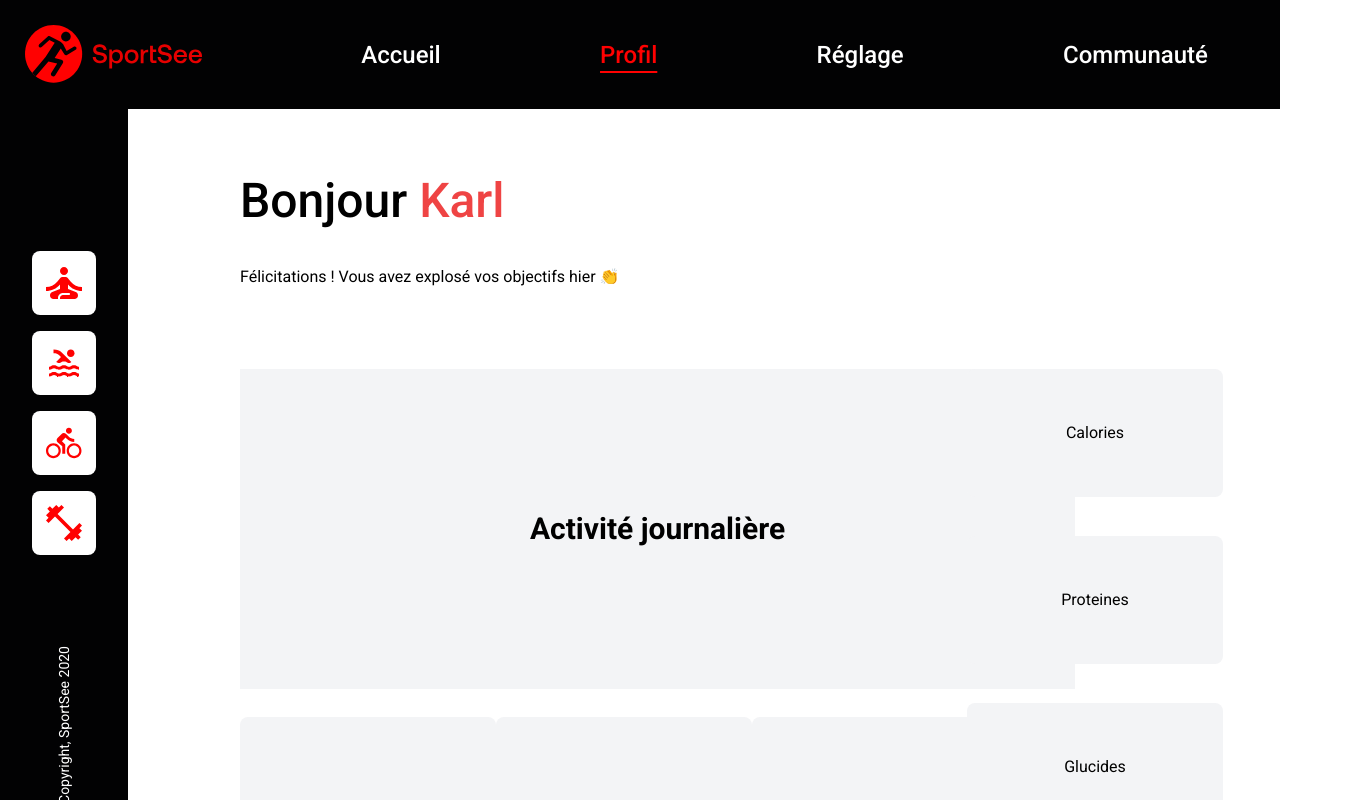
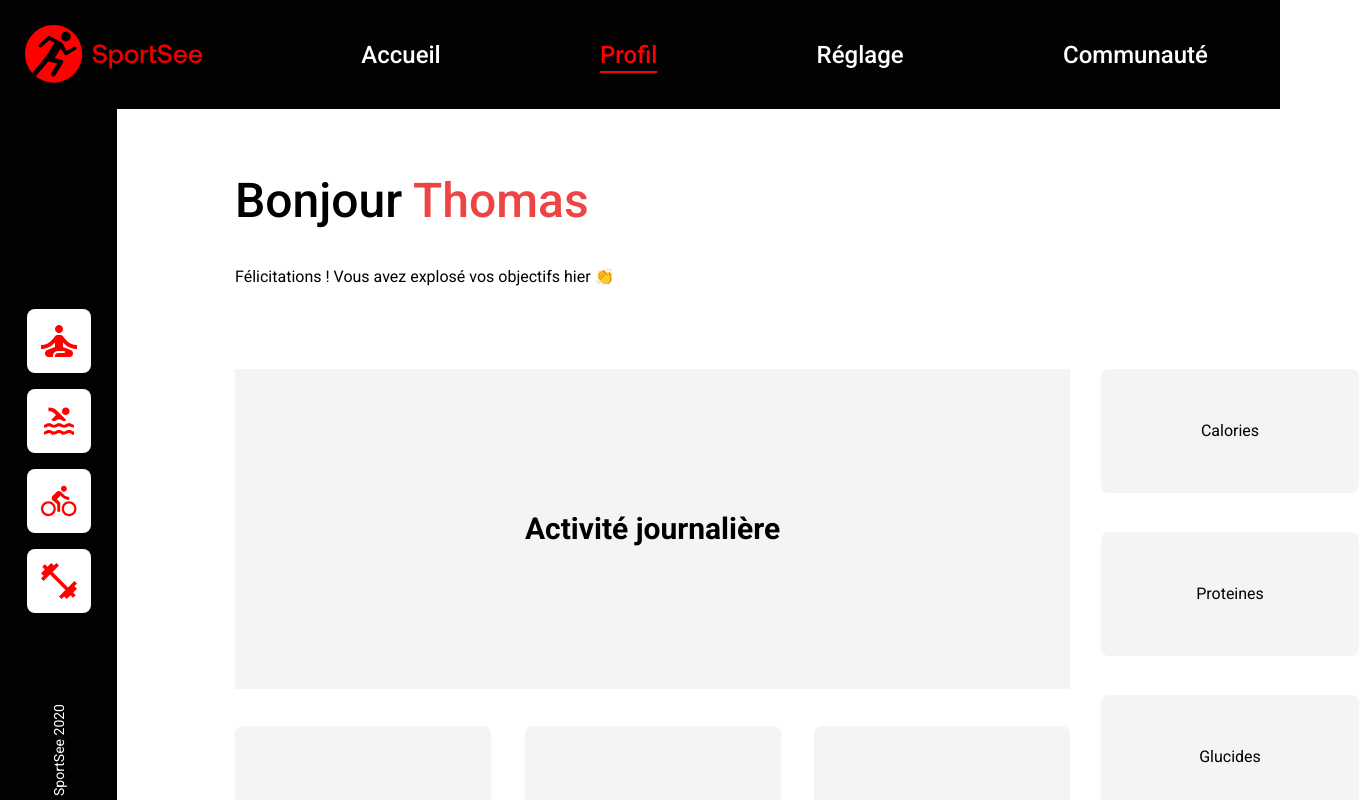
Before and after one commit to KpryKorn/projet-12, a React (Vite) app in the folder sportsee-frontend/: page / in a window 1280 px wide. Shown: the top 800 px of the page, 1359 px wide, since content can reach past the window. Built offline with nearby package versions, Linux system fonts and the light colour scheme.

Commit message:
style: ajuster les composants et améliorer la mise en page

```diff
--- a/sportsee-frontend/src/components/charts/tracker-informations.tsx
+++ b/sportsee-frontend/src/components/charts/tracker-informations.tsx
@@ -1,6 +1,6 @@
 export default function TrackerInformations({ text }: { text: string }) {
   return (
-    <article className="min-w-64 h-32 bg-gray-100 flex items-center justify-center rounded-lg">
+    <article className="min-w-[258px] h-[124px] bg-gray-100 flex items-center justify-center rounded-lg">
       <p>{text}</p>
     </article>
   );
--- a/sportsee-frontend/src/components/greetings.tsx
+++ b/sportsee-frontend/src/components/greetings.tsx
@@ -5,27 +5,26 @@ export default function Greetings({ userId }: { userId: number }) {
   const [userData, setUserData] = useState<UserData | null>(null);
   const [error, setError] = useState<string | null>(null);
 
-  useEffect(() => {
-    async function loadData() {
-      try {
-        const data = await fetchUserData(userId);
-        setUserData(data);
-      } catch (error: any) {
-        setError(error.message);
-      }
-    }
+  // useEffect(() => {
+  //   async function loadData() {
+  //     try {
+  //       const data = await fetchUserData(userId);
+  //       setUserData(data);
+  //     } catch (error: any) {
+  //       setError(error.message);
+  //     }
+  //   }
 
-    loadData();
-  }, [userId]);
+  //   loadData();
+  // }, [userId]);
 
-  if (error) return <div>Error: {error}</div>;
-  if (!userData) return <div>Loading...</div>;
+  // if (error) return <div>Error: {error}</div>;
+  // if (!userData) return <div>Loading...</div>;
 
   return (
     <div className="mb-20">
       <h1 className="text-5xl font-medium">
-        Bonjour{" "}
-        <span className="text-red-500">{userData.userInfos.firstName}</span>
+        Bonjour <span className="text-red-500">Thomas</span>
       </h1>
 
       <p className="mt-10">
--- a/sportsee-frontend/src/components/sidebar.tsx
+++ b/sportsee-frontend/src/components/sidebar.tsx
@@ -6,7 +6,7 @@ import swimIcon from "../assets/swim.svg";
 
 export default function Sidebar() {
   return (
-    <aside className="fixed bg-noir-sportsee max-w-32 px-8 flex flex-col items-center justify-center min-h-screen">
+    <aside className="fixed bg-noir-sportsee w-[117px] sidebar px-8 flex flex-col items-center justify-center">
       <div className="flex flex-col space-y-4 -mt-8">
         <IconeSidebar icone={meditateIcon} />
         <IconeSidebar icone={swimIcon} />
--- a/sportsee-frontend/src/index.css
+++ b/sportsee-frontend/src/index.css
@@ -7,3 +7,12 @@
 body {
   font-family: "Roboto", sans-serif;
 }
+
+#root {
+  max-width: 1440px;
+  max-height: 1024px;
+}
+
+.sidebar {
+  height: calc(1024px - 109px);
+}
--- a/sportsee-frontend/src/pages/App.tsx
+++ b/sportsee-frontend/src/pages/App.tsx
@@ -11,11 +11,11 @@ function App() {
     <>
       <Header />
       <Sidebar />
-      <main className="ml-32 px-28 py-[68px]">
+      <main className="ml-32 px-[107px] py-[68px]">
         <Greetings userId={12} />
 
         <section className="flex gap-[31px]">
-          <div className="w-3/4 flex flex-col gap-7">
+          <div className="flex flex-col justify-between gap-7">
             <DailyActivity text="Activité journalière" />
 
             <div className="flex items-center justify-between">
```
